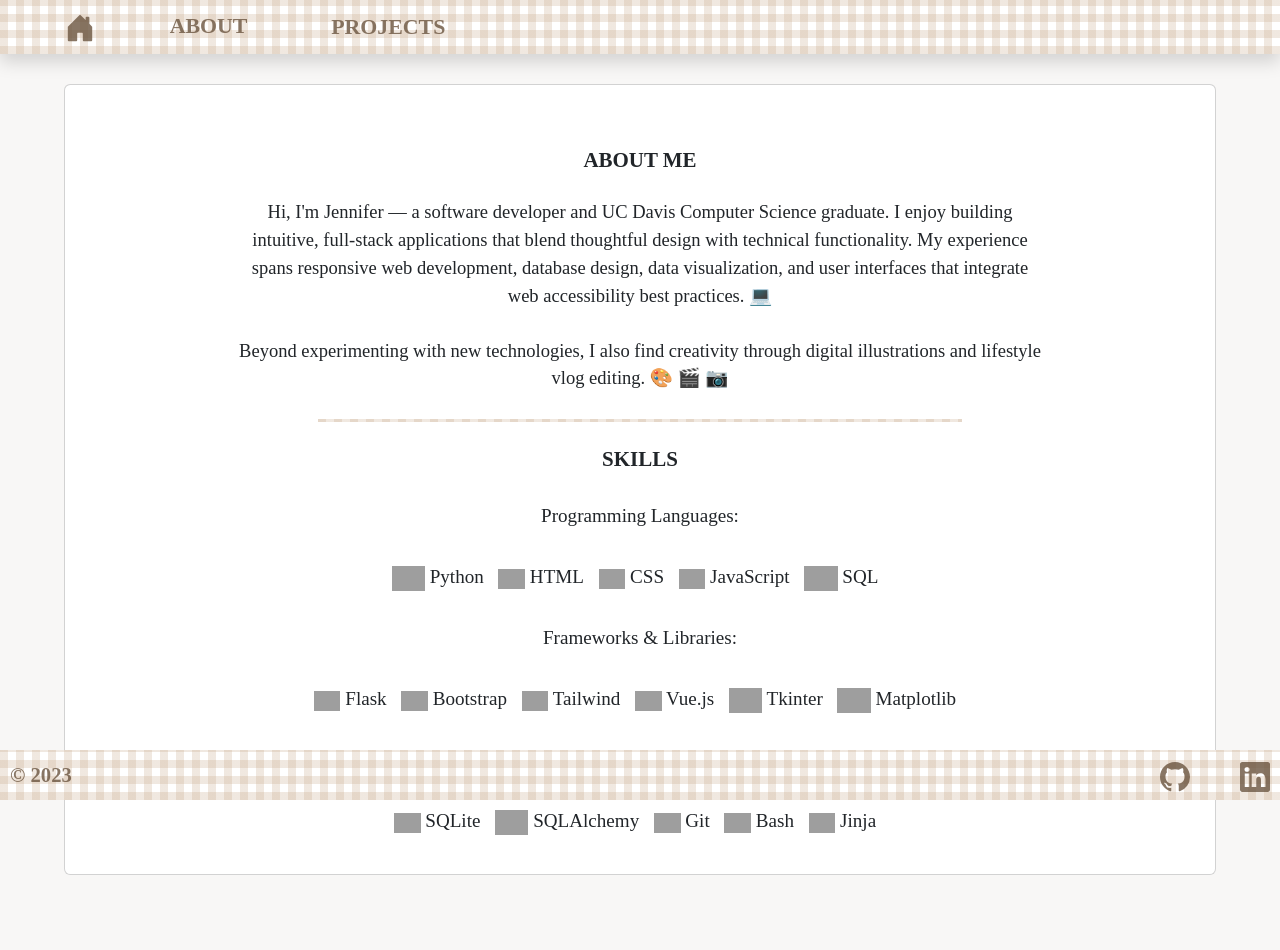
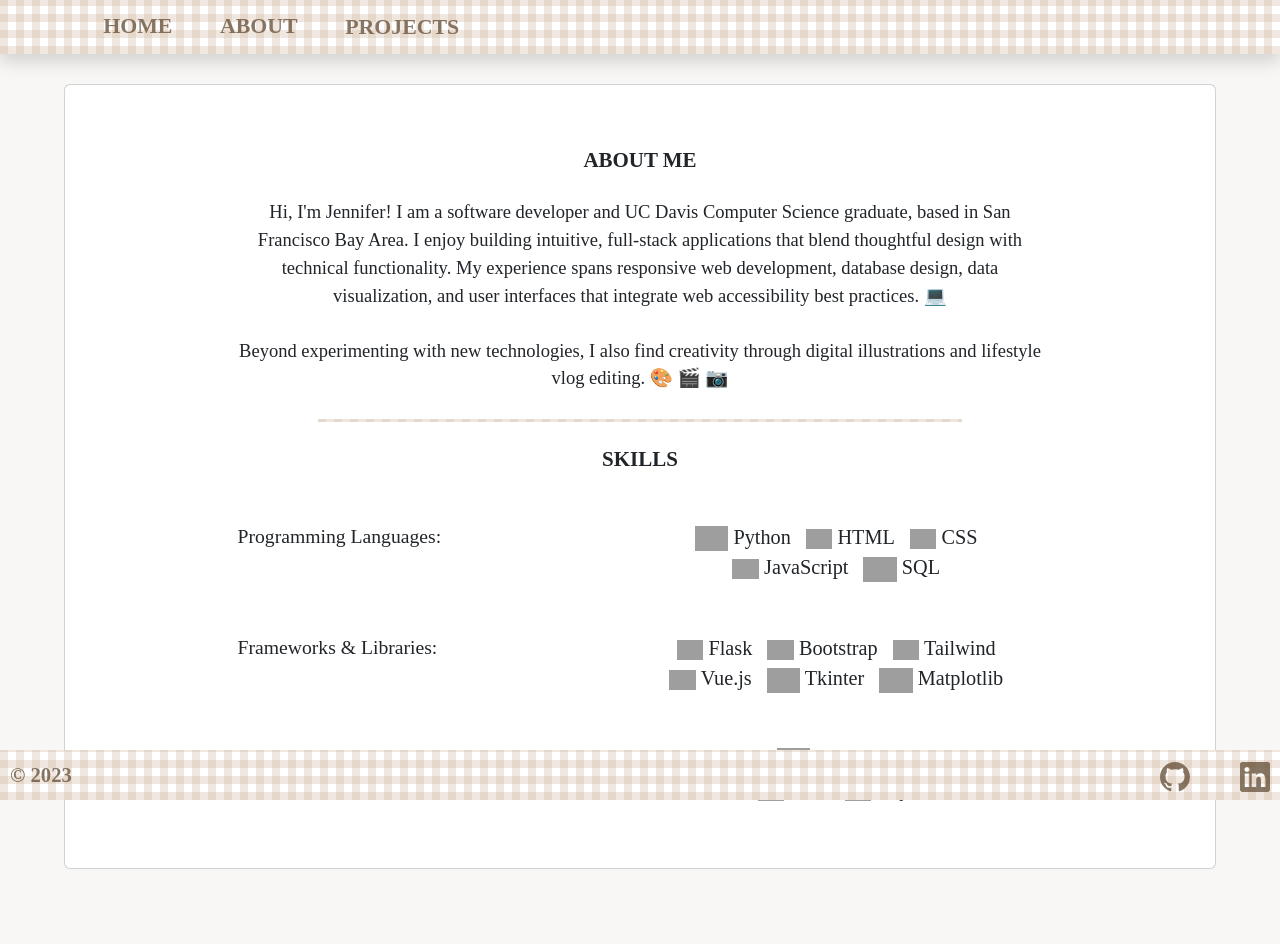
Before and after one commit to jschhie/portfolio, a Flask app: page /about in a window 1280 px wide. After the commit the page ends 869 px from the top, so only its background shows below. Run offline with Flask 3, Linux system fonts and the light colour scheme; some web fonts are replaced; grey boxes are pictures that could not be loaded.

Commit message:
minor updates

```diff
--- a/website/static/style.css
+++ b/website/static/style.css
@@ -46,6 +46,13 @@ p {
     font-weight: bolder;
 }
 
+#home-title {
+    text-align: center;
+    font-weight: bolder;
+    font-size: 1.2em;
+    margin-top: 30px;
+}
+
 .about-body {
     width: 75%;
     margin: auto;
@@ -76,14 +83,31 @@ body {
 }
 
 .subheader {
-    margin-top: 5px;
-    margin-bottom: 5px;
+    margin-top: 25px;
+    margin-bottom: 25px;
+}
+
+.left-col {
+    margin-bottom: 20px;
+}
+
+.right-col {
+    margin-bottom: 50px;
 }
 
 .custom-hr {
     height: 3px;
     width: 80%;
     margin: auto;
+}
+
+#home-card-bottom .custom-hr {
+    width: 10%;
+    display: inline-block;
+}
+
+#home-card-bottom {
+    margin-bottom: 20px;
 }
 
 nav, footer, #topButton, .close-btn, .custom-hr {
@@ -94,13 +118,16 @@ nav, footer, #topButton, .close-btn, .custom-hr {
     repeating-linear-gradient( 90deg, rgba(196, 164, 132, .25) 0px 8px,	transparent 8px 16px);
 }
 
+#nav-btn-container, .nav-item {
+    padding-left: 5%;
+}
+
 .nav-item, p a {
     color: rgb(106, 84, 62);
 }
 
 .nav-item {
-    padding-left: 30%;
-    text-align: right;
+    text-align: left;
 }
 
 header {
@@ -123,7 +150,7 @@ header {
     border: 1px solid rgb(106, 84, 62);
 }
 
-.nav-link:hover {
+.nav-link:hover, #home-btn:hover {
     text-decoration: none;
     border-bottom: 1px solid;
     border-color: rgba(106, 84, 62, 1);
@@ -149,11 +176,8 @@ nav a, .nav-item a {
 }
 
 #home-btn {
-    margin-left: 5%;
-}
-
-#nav-icon-btn {
-    margin-right: 5%;
+    text-decoration: none;
+    padding: 30%;
 }
 
 /* details, summary box */
@@ -242,8 +266,73 @@ details[open] summary {
 
 @media all and (min-width:720px) {
     /* medium */
+    .nav-item {
+        padding-left: 0%;
+        margin-left: 10%;
+
+    }
+
+    .nav-link {
+        padding: 10%;
+    }
+
     .profile-img {
         width: 50%;
+    }
+
+    .about-body .custom-hr {
+        display: none;
+    }
+
+    .about-body .custom-hr:first-of-type {
+        display: block;
+    }
+
+    /* About Page: grid (2-column) */
+    #about-grid {
+        display: grid;
+        grid-template-rows: repeat(3, 1fr); /* 3 equal rows */
+    }
+
+    .subheader {
+        grid-template-columns: repeat(2, 1fr); /* two equal columns */
+    }
+
+    .left-col {
+        text-align: left;
+        margin-bottom: 0;
+    }
+
+    .right-col {
+        text-align: center;
+        margin-bottom: 0;
+    }
+
+    #langs-row {
+        grid-area: 1 / span 2;
+        display: grid;
+        grid-template-areas: 'langs-label langs';
+    }
+
+    #frameworks-row {
+        grid-area: 2 / span 2;
+        display: grid;
+        grid-template-areas: 'frameworks-label frameworks';
+    }
+
+    #dev-tools-row {
+        grid-area: 3 / span 2;
+        display: grid;
+        grid-template-areas: 'tools-label tools';
+    }
+
+
+    #langs-left {
+        grid-area: langs-label;
+    }
+
+    #langs-right {
+        grid-area: langs;
     }
 }
 
--- a/website/templates/about.html
+++ b/website/templates/about.html
@@ -9,7 +9,7 @@
 
         <div class="about-body">
             <p>
-                Hi, I'm Jennifer — a software developer and UC Davis Computer Science graduate.
+                Hi, I'm Jennifer! I am a software developer and UC Davis Computer Science graduate, based in San Francisco Bay Area.
                 I enjoy building intuitive, full-stack applications that blend thoughtful design with technical functionality.
                 My experience spans responsive web development, database design, data visualization, and user interfaces that integrate web accessibility best practices. 💻
             </p>
@@ -26,9 +26,13 @@
         </div>
 
         <div class="about-body">
-            <div>
-                <div class="subheader">Programming Languages:</div>
-                <br>
+            <div id="about-grid">
+                <!-- FIRST GRID ROW -->
+                <div id="langs-row" class="subheader">
+                    <div class="left-col" id="langs-left">
+                        Programming Languages:
+                    </div>
+                    <div class="right-col" id="langs-right">
                         <span class="icon-tag">
                             <img src="https://www.svgrepo.com/show/314507/python.svg" height="25">
                             Python
@@ -50,12 +54,16 @@
                             SQL
                         </span>
                     </div>
+                </div>
 
-            <br>
+                <div class="custom-hr"></div>
 
-            <div>
-                <div class="subheader">Frameworks & Libraries:</div>
-                <br>
+                <!-- SECOND GRID ROW -->
+                <div id="frameworks-row" class="subheader">
+                    <div class="left-col">
+                        Frameworks & Libraries:
+                    </div>
+                    <div class="right-col">
                         <span class="icon-tag">
                             <img src="https://www.svgrepo.com/show/508915/flask.svg" height="20">
                             Flask
@@ -81,12 +89,16 @@
                             Matplotlib
                         </span>
                     </div>
+                </div>
 
-            <br>
+                <div class="custom-hr"></div>
 
-            <div>
-                <div class="subheader">Development Tools:</div>
-                <br>
+                <!-- THIRD GRID ROW -->
+                <div id="dev-tools-row" class="subheader">
+                    <div class="left-col">
+                        Development Tools:
+                    </div>
+                    <div class="right-col" >
                         <span class="icon-tag">
                             <img src="https://www.svgrepo.com/show/473796/sqlite.svg" height="20">
                             SQLite
@@ -109,6 +121,7 @@
                         </span>
                     </div>
                 </div>
-
+            </div>
+        </div>
     </div>
 {% endblock %}
--- a/website/templates/base.html
+++ b/website/templates/base.html
@@ -32,13 +32,7 @@
         <header>
             <nav class="shadow navbar navbar-expand-lg navbar-container">
                 <!-- HOME BUTTON, COLLAPSE ICON -->
-                <span id="home-btn">
-                    <a href="/">
-                        <svg xmlns="http://www.w3.org/2000/svg" width="30" height="30" fill="currentColor" class="bi bi-house-door-fill" viewBox="0 0 16 16">
-                            <path d="M6.5 14.5v-3.505c0-.245.25-.495.5-.495h2c.25 0 .5.25.5.5v3.5a.5.5 0 0 0 .5.5h4a.5.5 0 0 0 .5-.5v-7a.5.5 0 0 0-.146-.354L13 5.793V2.5a.5.5 0 0 0-.5-.5h-1a.5.5 0 0 0-.5.5v1.293L8.354 1.146a.5.5 0 0 0-.708 0l-6 6A.5.5 0 0 0 1.5 7.5v7a.5.5 0 0 0 .5.5h4a.5.5 0 0 0 .5-.5Z"/>
-                        </svg>
-                    </a>
-                </span>
+                <div id="nav-btn-container">
                     <button
                     class="navbar-toggler"
                     type="button"
@@ -48,6 +42,7 @@
                     aria-expanded="false"
                     aria-label="Toggle navigation"
                     id="nav-icon-btn"
+                    style="margin-right: 5%"
                     >
                         <span class="nav-icon">
                             <svg xmlns="http://www.w3.org/2000/svg" width="30" height="30" fill="currentColor" class="bi bi-three-dots" viewBox="0 0 16 16">
@@ -55,9 +50,13 @@
                             </svg>
                         </span>
                     </button>
+                </div>
                 <!-- NAV ITEMS -->
                 <div class="collapse navbar-collapse" id="navbar">
                     <ul class="navbar-nav">
+                        <li class="nav-item">
+                            <a class="nav-link" id="home" href="/">HOME</a>
+                        </li>
                         <li class="nav-item">
                             <a class="nav-link" id="about" href="/about">ABOUT</a>
                         </li>
```
Also changed, not shown: website/templates/home.html (+11 -6 lines). Lines whose indentation alone changed are shown as unchanged.
